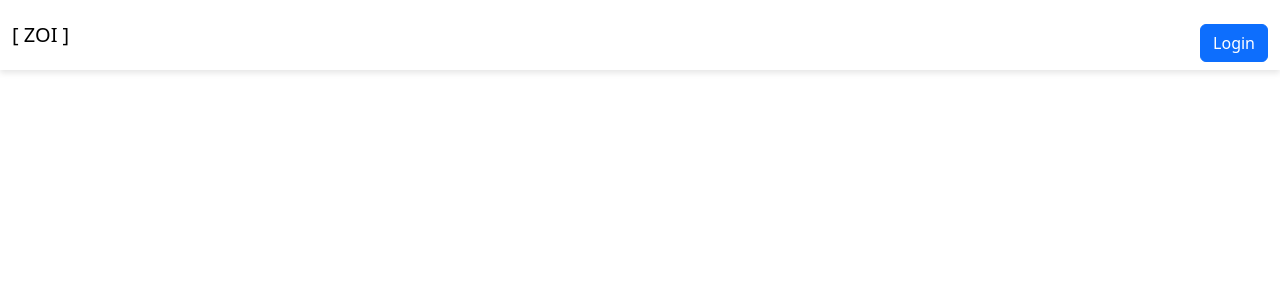
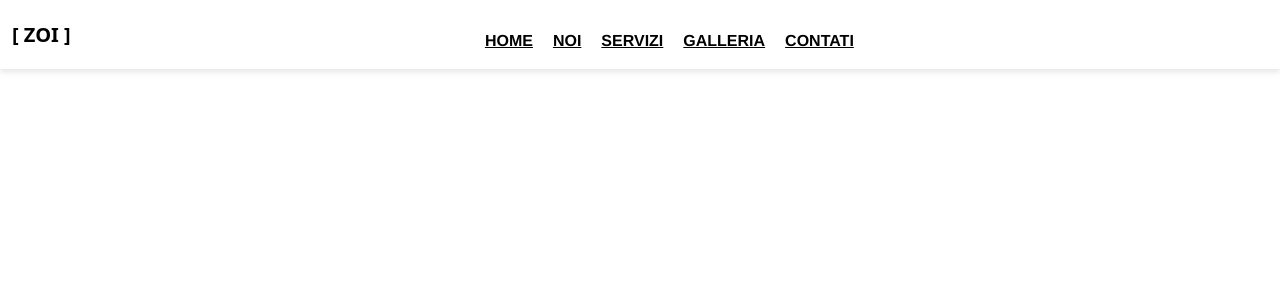
Before and after one commit to Pyro18/zoi-beauty, a PHP site: page /frontend/components/navbar/navbar.php in a window 1280 px wide. Shown: the top 300 px of the page. Run offline with PHP 8.4, Linux system fonts and the light colour scheme.

Commit message:
navbar & login

```diff
--- a/backend/api/v1/auth/login.php
+++ b/backend/api/v1/auth/login.php
@@ -39,6 +39,7 @@
             if (password_verify($password, $user['password'])) {
                 session_start();
                 $_SESSION['user_id'] = $user['id'];
+                setcookie('user_id', $user['id'], time() + (86400 * 30), "/"); // 86400 = 1 day
                 echo createResponse('success', 'Logged in successfully.', ['user_id' => $user['id'], 'nome' => $user['nome'], 'cognome' => $user['cognome']]);
             } else {
                 echo createResponse('error', 'Incorrect password.', []);
--- a/frontend/assets/css/navbar_footer/navbar.css
+++ b/frontend/assets/css/navbar_footer/navbar.css
@@ -2,3 +2,89 @@
     background-color: #ffffff;
     box-shadow: 0 3px 6px rgba(0, 0, 0, 0.1);
 }
+
+.navbar-nav {
+    margin-left: auto;
+    padding-top: 9px;
+    gap: 20px;
+}
+
+.navbar-nav li a {
+    color: black;
+}
+
+
+.offcanvas-body.justify-content-center {
+    display: flex;
+    justify-content: flex-start;
+    align-items: center;
+    flex-direction: row;
+}
+
+.user-info {
+    margin-left: auto;
+}
+
+.link-arrow:after {
+    content: '';
+    background-size: 100% 100%;
+    width: 16px;
+    height: 12px;
+    position: absolute;
+    right: -28px;
+    -webkit-transition: all .4s cubic-bezier(.35, 1, .33, 1);
+    transition: all .4s cubic-bezier(.35, 1, .33, 1)
+}
+
+.link-arrow:hover:after {
+    right: -35px
+}
+
+.link-arrow.link-arrow-white:after {
+    background-size: 100% 100%
+}
+
+.link-arrow-hover:after {
+    right: -35px
+}
+
+.link {
+    display: inline-block;
+    position: relative;
+    border: none;
+    padding-top: 4px;
+    padding-bottom: 0px;
+    text-transform: uppercase;
+    font-family: Montserrat, helvetica, arial, sans-serif;
+    font-weight: 700
+}
+
+.link:active,
+.link:focus,
+.link:hover {
+    outline: 0
+}
+
+.link:before {
+    content: '';
+    position: absolute;
+    left: 0;
+    bottom: 0;
+    background: #000;
+    width: 0;
+    height: 2px;
+    -webkit-transition: all .4s cubic-bezier(.35, 1, .33, 1);
+    transition: all .4s cubic-bezier(.35, 1, .33, 1)
+}
+
+.link:hover {
+    color: black
+}
+
+.link:hover:before {
+    width: 100%
+}
+
+.link-theme:before {
+    background: #d6bcbc
+}
--- a/frontend/assets/js/navbar/navabar.js
+++ b/frontend/assets/js/navbar/navabar.js
@@ -1,20 +1,77 @@
-window.onload = function() {
-    // ... existing code ...
+function getCookie(cname) {
+    let name = cname + "=";
+    let decodedCookie = decodeURIComponent(document.cookie);
+    let ca = decodedCookie.split(';');
+    for(let i = 0; i <ca.length; i++) {
+        let c = ca[i];
+        while (c.charAt(0) == ' ') {
+            c = c.substring(1);
+        }
+        if (c.indexOf(name) == 0) {
+            return c.substring(name.length, c.length);
+        }
+    }
+    return "";
+}
 
-    // Check if user is logged in
-    if (sessionStorage.getItem('user_id')) {
-        // User is logged in, fetch user data
-        var xhr = new XMLHttpRequest();
-        xhr.open('GET', `http://localhost:8080/backend/api/v1/user/users.php?user_id=${sessionStorage.getItem('user_id')}`);
+function logout() {
+    let xhr = new XMLHttpRequest();
+    xhr.open('GET', `http://localhost:8080/backend/api/v1/auth/logout.php`, true);
+
     xhr.onload = function() {
         if (xhr.status === 200) {
-                var data = JSON.parse(xhr.responseText);
+            let data = JSON.parse(xhr.responseText);
             if (data.status === 'success') {
-                    // Insert user avatar and name into #user-info
+                // elimina l'user_id dal cookie
+                document.cookie = "user_id=; expires=Thu, 01 Jan 1970 00:00:00 UTC; path=/;";
+
+                // reload della pagina
+                location.reload();
+            } else {
+                console.error('Failed to logout:', data.message);
+            }
+        } else {
+            console.error('Request failed.  Returned status of ' + xhr.status);
+        }
+    };
+    xhr.send();
+}
+
+window.onload = function() {
+    // Funzione per caricare i dati dell'utente
+    function loadUserData() {
+        // prendo l'user_id dal cookie
+        let user_id = getCookie('user_id');
+
+        // controllo se l'utente è loggato
+        if (user_id != "") {
+            // l'utente è loggato, quindi carico i suoi dati
+            let xhr = new XMLHttpRequest();
+            xhr.open('GET', `http://localhost:8080/backend/api/v1/user/users.php?user_id=${user_id}`);
+            xhr.onload = function() {
+                if (xhr.status === 200) {
+                    let data = JSON.parse(xhr.responseText);
+                    if (data.status === 'success') {
+                        // Insert user avatar, name and dropdown menu into #user-info
                         document.getElementById('user-info').innerHTML = `
-                        <img src="/path/to/avatar.png" alt="User Avatar" class="rounded-circle" width="30" height="30">
-                        <span>${data.data.nome} ${data.data.cognome}</span>
+                            <div class="dropdown">
+                                <img src="/frontend/assets/images/512x512.png" alt="User Avatar" class="rounded-circle dropdown-toggle" width="45" height="45" id="dropdownMenuButton" data-bs-toggle="dropdown" aria-expanded="false">
+                                <span style="color: black">${data.data.nome} ${data.data.cognome}</span>
+                                <ul class="dropdown-menu" aria-labelledby="dropdownMenuButton">
+                                    <li><a class="dropdown-item" href="/profile">Profile</a></li>
+                                    <li><a class="dropdown-item" id="logout-link" href="#" onclick="logout()">Logout</a></li>
+                                </ul>
+                            </div>
                         `;
+
+                        // aggiungo l'evento click al link di logout
+                        var logoutLink = document.querySelector('#logout-link');
+                        if (logoutLink) {
+                            logoutLink.addEventListener('click', function(e) {
+                                e.preventDefault();
+                                logout();
+                            });
+                        }
                     } else {
                         console.error('Failed to fetch user data:', data.message);
                     }
@@ -24,9 +81,15 @@
             };
             xhr.send();
         } else {
-        // User is not logged in, insert login button into #user-info
             document.getElementById('user-info').innerHTML = `
-            <a href="/path/to/login.php" class="btn btn-primary">Login</a>
+                    <a href="/login">
+                        <i class="fa-solid fa-user fa-xl" style="color: black"></i>
+                    </a>
             `;
         }
+    }
+
+    // caricamento dei dati dell'utente
+    loadUserData();
+
 };
--- a/frontend/components/navbar/navbar.php
+++ b/frontend/components/navbar/navbar.php
@@ -1,39 +1,57 @@
 <html lang="en">
 <head>
+    <!-- Meta tags per l'encoding e la visualizzazione responsive -->
     <meta charset="UTF-8">
     <meta name="viewport" content="width=device-width, initial-scale=1.0">
+
+    <!-- Collegamento ai fogli di stile di Bootstrap e al tuo foglio di stile personalizzato -->
     <link href="https://cdn.jsdelivr.net/npm/bootstrap@5.3.3/dist/css/bootstrap.min.css" rel="stylesheet" integrity="sha384-QWTKZyjpPEjISv5WaRU9OFeRpok6YctnYmDr5pNlyT2bRjXh0JMhjY6hW+ALEwIH" crossorigin="anonymous">
-    <script src="https://unpkg.com/@popperjs/core@2/dist/umd/popper.js"></script>
-    <script src="https://cdn.jsdelivr.net/npm/bootstrap@5.3.3/dist/js/bootstrap.bundle.min.js" integrity="sha384-YvpcrYf0tY3lHB60NNkmXc5s9fDVZLESaAA55NDzOxhy9GkcIdslK1eN7N6jIeHz" crossorigin="anonymous"></script>
     <link rel="stylesheet" href="/frontend/assets/css/navbar_footer/navbar.css">
-    <script src="/frontend/assets/js/navbar/navabar.js" defer></script>
+    <script src="/frontend/assets/js/navbar/navabar.js"></script>
 </head>
 
 <body>
+<!-- Inizio della barra di navigazione -->
 <nav class="navbar navbar-custom navbar-expand-lg" aria-label="Offcanvas navbar large">
     <div class="container-fluid">
-        <a class="navbar-brand" href="/">[ ZOI ]</a>
+
+        <!-- Logo del sito -->
+        <a class="navbar-brand" href="/" style="margin-right: 0;padding-top: 0;padding-bottom: 0; font-weight: 700">[ ZOI ]</a>
+
+        <!-- Toggler per la navigazione mobile -->
         <button class="navbar-toggler" type="button" data-bs-toggle="offcanvas" data-bs-target="#offcanvasNavbar2" aria-controls="offcanvasNavbar2" aria-label="Toggle navigation">
             <span class="navbar-toggler-icon"></span>
         </button>
-        <div class="offcanvas offcanvas-end text-bg-dark" tabindex="-1" id="offcanvasNavbar2" aria-labelledby="offcanvasNavbar2Label">
+
+        <!-- Offcanvas per la navigazione mobile -->
+        <div class="offcanvas offcanvas-end text-bg-light" tabindex="-1" id="offcanvasNavbar2" aria-labelledby="offcanvasNavbar2Label">
             <div class="offcanvas-header">
-                <h5 class="offcanvas-title" id="offcanvasNavbar2Label">[ ZOI ]</h5>
-                <button type="button" class="btn-close btn-close-white" data-bs-dismiss="offcanvas" aria-label="Close"></button>
+                <h5 class="offcanvas-title" id="offcanvasNavbar2Label" style="font-weight: 700">[ ZOI ]</h5>
+                <button type="button" class="btn-close btn-close-black" data-bs-dismiss="offcanvas" aria-label="Close"></button>
             </div>
-            <div class="offcanvas-body">
-                <ul class="navbar-nav justify-content-end flex-grow-1 pe-3">
-                    <!-- ... -->
+
+            <!-- Elementi del menu a comparsa -->
+            <div class="offcanvas-body p-2">
+                <ul class="navbar-nav">
+                    <li><a href="/" class="link link-theme link-arrow">HOME</a></li>
+                    <li><a href="#about" class="link link-theme link-arrow">NOI</a></li>
+                    <li><a href="#booknow" class="link link-theme link-arrow">SERVIZI</a></li>
+                    <li><a href="#three" class="link link-theme link-arrow">GALLERIA</a></li>
+                    <li><a href="#four" class="link link-theme link-arrow">CONTATI</a></li>
                 </ul>
-                <form class="d-flex mt-3 mt-lg-0" role="search">
-                    <!-- ... -->
-                </form>
-                <div id="user-info" class="mt-3">
-                    <!-- User information will be inserted here by JavaScript -->
+
+                <!-- Informazioni sull'utente -->
+                <div class="user-info" id="user-info" style="padding-top: 7px;">
+
                 </div>
             </div>
         </div>
     </div>
 </nav>
+
+<!-- Collegamento ai file JavaScript di Bootstrap e al tuo file JavaScript personalizzato -->
+<script src="https://unpkg.com/@popperjs/core@2/dist/umd/popper.js"></script>
+<script src="https://cdn.jsdelivr.net/npm/bootstrap@5.3.3/dist/js/bootstrap.bundle.min.js" integrity="sha384-YvpcrYf0tY3lHB60NNkmXc5s9fDVZLESaAA55NDzOxhy9GkcIdslK1eN7N6jIeHz" crossorigin="anonymous"></script>
+
 </body>
 </html>
--- a/frontend/components/userpages/homepage/about.php
+++ b/frontend/components/userpages/homepage/about.php
@@ -8,7 +8,7 @@
 </head>
 <body>
 
-<div class="container">
+<div class="container" id="about">
     <div class="row">
         <div class="col">
             <section class="section">
--- a/frontend/components/userpages/homepage/services.php
+++ b/frontend/components/userpages/homepage/services.php
@@ -39,7 +39,7 @@
     >
 </head>
 <body>
-<div class="container">
+<div class="container" id="booknow">
     <div class="row">
         <div class="col">
             <section class="section">
```
Also changed, not shown: backend/api/v1/auth/logout.php (+10 -1 lines), frontend/components/userpages/homepage/home.php (+2 -8 lines). Lines whose indentation alone changed are shown as unchanged.
